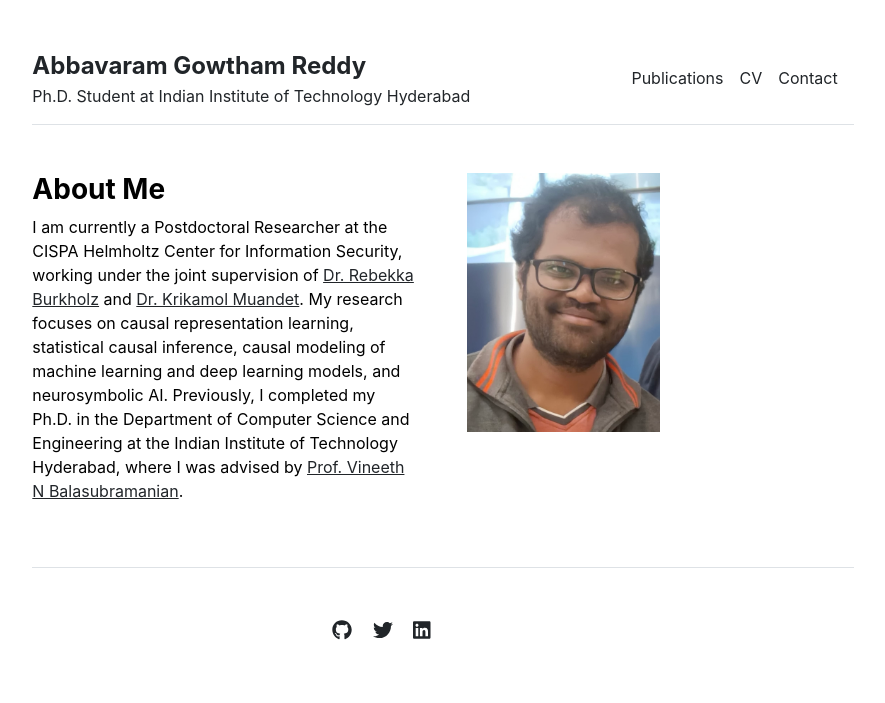
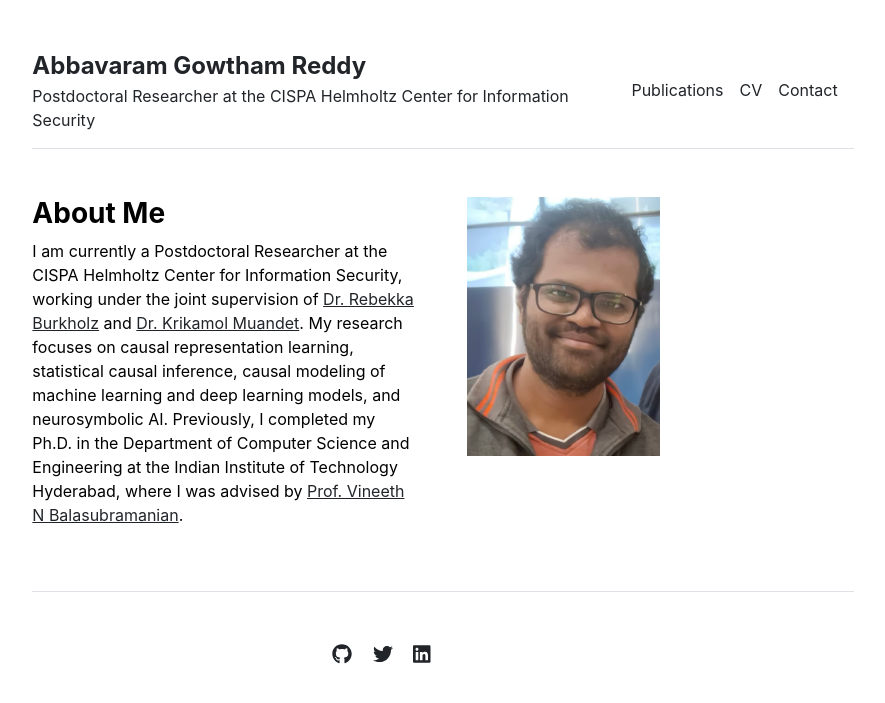
Before and after one commit to gautam0707/gautam0707.github.io, a Jekyll site: the page built from index.md, in a window 1280 px wide. Shown: the top 703 px of the page, without its empty margins (197-1082 px from the left). Built offline with Jekyll 4.4.1, drawn with Linux system fonts in a browser that asks for light colours; a style sheet for code colours, icons or effects is not loaded.

Commit message:
Update _config.yml

```diff
--- a/_config.yml
+++ b/_config.yml
@@ -1,4 +1,4 @@
 url: "" # the base hostname & protocol for your site, e.g. http://example.com
 baseurl: "" # the subpath of your site, e.g. /blog
 title: "Abbavaram Gowtham Reddy" # the name of your site, e.g. ACME Corp.
-description: "Ph.D. Student at Indian Institute of Technology Hyderabad"
+description: "Postdoctoral Researcher at the CISPA Helmholtz Center for Information Security"
```
